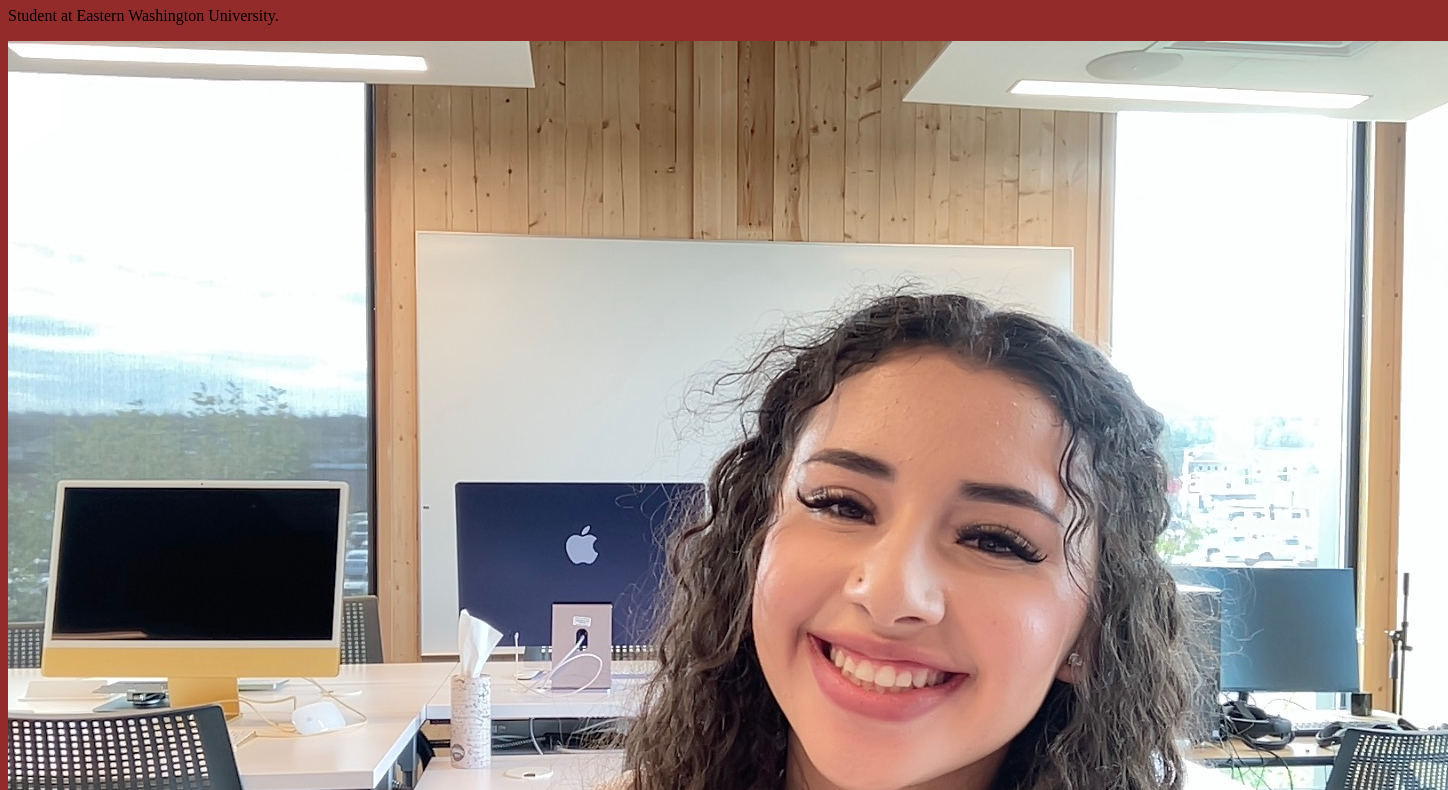
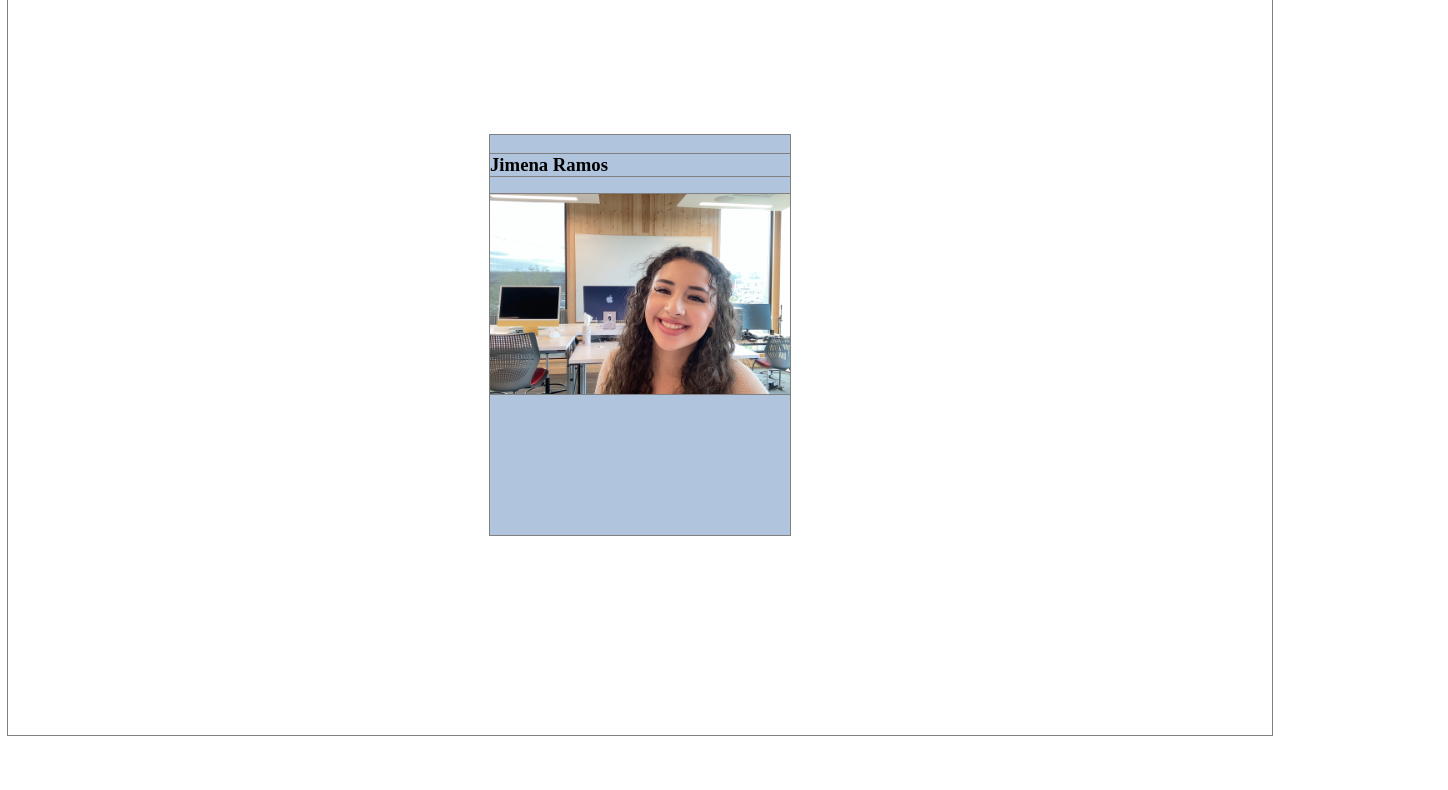
Before and after one commit to jyr08/jyr08.github.io, a plain HTML site: page index.html in a window 1280 px wide. Shown: the part 73-863 px from the top of the page, 1448 px wide, since content can reach past the window. After the commit the page ends 816 px from the top, so only its background shows below. Drawn offline with Linux system fonts and the light colour scheme.

Commit message:
Beta Version

```diff
--- a/index.html
+++ b/index.html
@@ -6,16 +6,36 @@
   <title>Document</title>
 
   <link rel="stylesheet" href="styles.css">
-
+  <script src="scripts.js"   defer></script>
 
 </head>
 <body>
+  <!--
 
   <h1> Jimena Ramos </h1>
 
   <p> Student at Eastern Washington University.</p>
 
   <img src="me.jpg" alt="Jimena Ramos">
+  -->
+  <article class="scene">
+    <div class="card">
 
+      <section class="front face">
+        <h1>Jimena Ramos</h1>
+        <img src="me.jpg" alt="Placeholder">
+      </section>
+
+      <section class="back face">
+        <p>Lorem ipsum dolor sit amet consectetur adipisicing elit. Deserunt, incidunt minus aspernatur corporis corrupti accusamus fuga aliquid explicabo! Consequatur laboriosam omnis natus expedita perspiciatis numquam rem temporibus quasi quia illum?</p>
+        <ul>
+          <li><a href="https://www.ewu.edu/cstem/design/">Dept of Design</a></li>
+          <li><a href="#">Social 2</a></li>
+          <li><a href="#">Social 3</a></li>
+        </ul>
+      </section>
+
+    </div>
+  </article>
 </body>
 </html>
--- /dev/null
+++ b/scripts.js
@@ -0,0 +1,11 @@
+// Check JS is Connected
+console.log("👍 JS Connected");
+
+// get all the card
+document.querySelectorAll(".card").forEach((item) => {
+  // for each item i.e. card, do this
+  item.addEventListener("click", (event) => {
+    // toggle class on card
+    item.classList.toggle("flipped");
+  });
+});
--- a/styles.css
+++ b/styles.css
@@ -1,3 +1,66 @@
-body {
-    background: #942b2b;
-}
+/* diagnostic styling */
+* {
+    outline: 1px solid gray;
+  }
+
+  /* layout */
+  body {
+    display: flex;
+    justify-content: center;
+    align-items: center;
+    height: 100vh;
+  }
+
+  /* scene */
+  .scene {
+    width: 300px;
+    height: 400px;
+
+    /* set perspective   */
+    perspective: 600px;
+  }
+
+  /* card */
+  .card {
+    width: 100%;
+    height: 100%;
+    position: relative;
+
+    cursor: pointer;
+    transition: transform 0.5s;
+
+    /* preserve child 3d   */
+    transform-style: preserve-3d;
+  }
+
+  /* face */
+  .face {
+    position: absolute;
+    height: 100%;
+    width: 100%;
+
+    /* hide back face   */
+    backface-visibility: hidden;
+  }
+
+  .front {
+    background: lightsteelblue;
+  }
+
+  .back {
+    background: ivory;
+    /* flip it default   */
+    transform: rotateY(180deg);
+  }
+
+  /* flip card
+    * toggle with JS
+    */
+  .flipped {
+    transform: rotateY(180deg);
+  }
+
+  section img {
+    width: 100%;
+    object-fit: cover;
+  }
```
